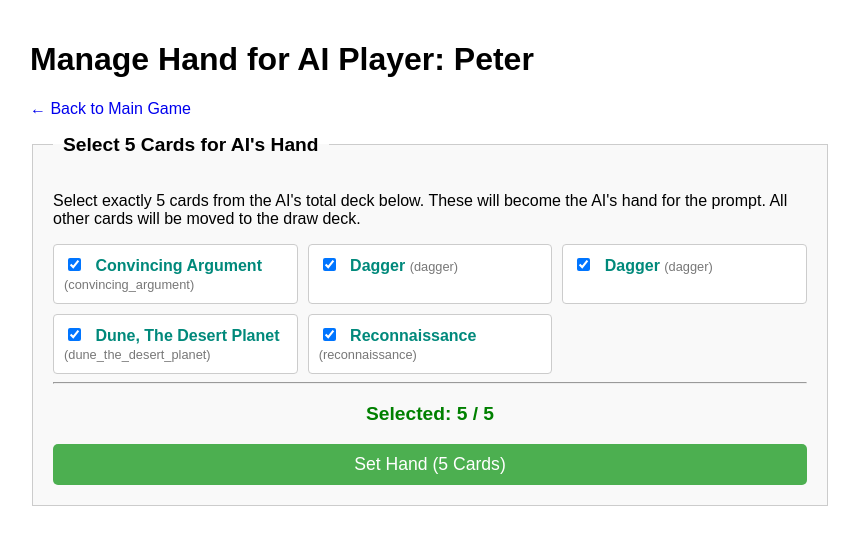
After one commit to Kacper-Slezak/ENG_DUNE, a Flask app: page /manage_ai_hand in a window 1280 px wide. The commit adds this page. Shown: the top 545 px of the page, without its empty margins (210-1069 px from the left). Run offline with Flask 3, Linux system fonts and the light colour scheme.

Commit message:
feat: playable game v7

```diff
--- a/app/app.py
+++ b/app/app.py
@@ -11,7 +11,8 @@ from game_manager import (
     process_pass_turn,
     process_buy_card,
     get_card_persuasion_cost,
-    add_card_to_market # <--- NOWY IMPORT
+    add_card_to_market,
+    set_player_hand # <--- NOWY IMPORT
 )
 
 from build_ai_prompt import generate_ai_prompt, AI_PLAYER_NAME
@@ -29,14 +30,30 @@ def get_available_locations(locations_db, game_state):
     """Returns a list of available (free) locations."""
     available_locations = []
 
+    # Upewnij się, że locations_state istnieje
+    if "locations_state" not in game_state:
+         game_state["locations_state"] = {}
+
+    if not locations_db:
+        return []
+
     for loc_id, loc_data in locations_db.items():
+        # Ignoruj ścieżki wpływu, które nie są lokacjami agentów
+        if loc_id.endswith("_influence_path"):
+            continue
+
         location_state = game_state.get("locations_state", {}).get(loc_id, {})
+
+        # Na wypadek, gdyby game_stat był niekompletny
+        if not location_state:
+            game_state["locations_state"][loc_id] = {"occupied_by": None}
+
         if location_state.get("occupied_by") is None:
              available_locations.append({
                 "id": loc_id,
-                "name": loc_data["name"]
+                "name": loc_data.get("name", loc_id)
             })
-    return available_locations
+    return sorted(available_locations, key=lambda x: x['name'])
 
 @app.route('/', methods=['GET', 'POST'])
 def index():
@@ -77,11 +94,17 @@ def index():
     player_names = get_player_names(game_state)
     available_locations = get_available_locations(locations_db, game_state)
 
+    # --- ZMIENIONA LOGIKA TWORZENIA MAPY KART ---
     player_card_map = {}
     player_states = game_state.get("players", {})
 
     for player_name, player_data in player_states.items():
-        card_ids_list = player_data.get("hand", [])
+
+        if player_name == AI_PLAYER_NAME:
+            card_ids_list = player_data.get("hand", []) # AI używa ścisłej ręki
+        else:
+            card_ids_list = player_data.get("deck_pool", []) # Ludzie używają całej talii
+
         player_card_list = []
         for card_id in card_ids_list:
             if card_id in cards_db:
@@ -89,7 +112,11 @@ def index():
                     "id": card_id,
                     "name": cards_db[card_id].get("name", card_id)
                 })
+            else:
+                 print(f"Warning: Card ID '{card_id}' not found in cards_db for player {player_name}")
+
         player_card_map[player_name] = sorted(player_card_list, key=lambda x: x['name'])
+    # --- KONIEC ZMIENIONEJ LOGIKI ---
 
     player_agent_map = {}
 
@@ -186,7 +213,7 @@ def reveal_phase():
     for player_name, player_data in player_states.items():
         stats = player_data.get("reveal_stats", {})
         stats["name"] = player_name
-        stats["influence"] = player_data.get("influence", {}) # <--- DODANO WPŁYWY
+        stats["influence"] = player_data.get("influence", {})
         all_player_stats.append(stats)
 
     market_cards_details = []
@@ -202,7 +229,6 @@ def reveal_phase():
             "cost": cost_display
         })
 
-    # ZMIANA: Przygotuj listę wszystkich kart do wyszukiwarki
     all_buyable_cards = []
     for card_id, card_data in cards_db.items():
         if get_card_persuasion_cost(card_data) != 999:
@@ -218,7 +244,7 @@ def reveal_phase():
         player_names=get_player_names(game_state),
         ai_player_name=AI_PLAYER_NAME,
         round_history=game_state.get("round_history", []),
-        all_buyable_cards=all_buyable_cards # <--- Przekaż do szablonu
+        all_buyable_cards=all_buyable_cards
     )
 
 @app.route('/buy_card', methods=['POST'])
@@ -248,7 +274,6 @@ def buy_card():
 
     return redirect(url_for('reveal_phase'))
 
-# --- NOWA TRASA (Punkt 4) ---
 @app.route('/add_to_market', methods=['POST'])
 def add_to_market():
     """Ręcznie dodaje kartę do rynku (Imperium Row)."""
@@ -258,18 +283,15 @@ def add_to_market():
         flash("Cannot modify market: Not in REVEAL phase.", "error")
         return redirect(url_for('reveal_phase'))
 
-    # Używamy 'card_id_typed' jako nazwy pola z formularza
     card_id_input = request.form.get('card_id_typed')
     if not card_id_input:
         flash("Invalid input: No card ID or name provided.", "error")
         return redirect(url_for('reveal_phase'))
 
-    # Sprawdź, czy użytkownik wpisał ID, czy nazwę
     card_id_to_add = None
     if card_id_input in cards_db:
         card_id_to_add = card_id_input
     else:
-        # Przeszukaj po nazwie (case-insensitive)
         for c_id, c_data in cards_db.items():
             if c_data.get("name", "").lower() == card_id_input.lower():
                 card_id_to_add = c_id
@@ -312,6 +334,7 @@ def reset_board():
     """Resetuje planszę na kolejną rundę."""
     game_state, _, _, _ = load_game_data()
     if game_state:
+        # ZMIANA: Ta funkcja teraz automatycznie dobiera karty
         new_game_state = perform_cleanup_and_new_round(game_state)
 
         if save_json_file(GAME_STATE_FILE, new_game_state):
@@ -321,6 +344,53 @@ def reset_board():
 
     return redirect(url_for('index'))
 
+# --- NOWA TRASA DO ZARZĄDZANIA RĘKĄ AI ---
+@app.route('/manage_ai_hand', methods=['GET', 'POST'])
+def manage_ai_hand():
+    """Wyświetla stronę do ręcznego ustawiania ręki gracza AI."""
+    game_state, _, cards_db, _ = load_game_data()
+
+    if game_state is None or cards_db is None:
+        flash("CRITICAL ERROR: Cannot load core game data. Check JSON files.", "error")
+        return render_template('error.html'), 500
+
+    if request.method == 'POST':
+        # Ustawiamy rękę tylko dla AI
+        player_name = AI_PLAYER_NAME
+        card_ids = request.form.getlist('card_ids') # Pobiera listę zaznaczonych kart
+
+        is_valid, message = set_player_hand(game_state, player_name, card_ids, cards_db)
+
+        if is_valid:
+            if save_json_file(GAME_STATE_FILE, game_state):
+                flash(message, "success")
+            else:
+                flash("CRITICAL ERROR: Cannot save game state after setting hand.", "error")
+        else:
+            flash(f"Invalid hand: {message}", "error")
+
+        return redirect(url_for('manage_ai_hand'))
+
+    # --- Logika GET ---
+    player_data = game_state.get("players", {}).get(AI_PLAYER_NAME, {})
+    deck_pool_ids = player_data.get("deck_pool", [])
+    current_hand_ids = player_data.get("hand", [])
+
+    deck_pool_details = []
+    for card_id in deck_pool_ids:
+        card_data = cards_db.get(card_id, {})
+        deck_pool_details.append({
+            "id": card_id,
+            "name": card_data.get("name", card_id)
+        })
+
+    return render_template('manage_ai_hand.html',
+        ai_player_name=AI_PLAYER_NAME,
+        deck_cards=sorted(deck_pool_details, key=lambda x: x['name']),
+        current_hand=current_hand_ids
+    )
+# --- KONIEC NOWEJ TRASY ---
+
 
 if __name__ == '__main__':
     print("Starting server at http://0.0.0.0:5000")
--- a/app/build_ai_prompt.py
+++ b/app/build_ai_prompt.py
@@ -3,9 +3,7 @@ import json
 import copy # Needed for deep copy
 
 # NOWY IMPORT:
-from game_manager import get_card_persuasion_cost
-
-AI_PLAYER_NAME = 'Peter'
+from game_manager import get_card_persuasion_cost, AI_PLAYER_NAME
 
 
 def generate_ai_prompt(game_state_data, cards_db):
--- /dev/null
+++ b/app/templates/manage_ai_hand.html
@@ -0,0 +1,106 @@
+<!DOCTYPE html>
+<html lang="en">
+<head>
+    <meta charset="UTF-8">
+    <title>Dune: Imperium - Manage AI Hand</title>
+    <style>
+        body { font-family: sans-serif; max-width: 800px; margin: 0 auto; padding: 20px; }
+        .message-success { color: green; font-weight: bold; }
+        .message-error { color: red; font-weight: bold; }
+        fieldset { border: 1px solid #ccc; padding: 20px; margin-bottom: 20px; background: #f9f9f9; }
+        legend { font-size: 1.2em; font-weight: bold; padding: 0 10px; }
+        button { background-color: #ff9800; color: white; cursor: pointer; padding: 10px 15px; font-size: 1.1em; border: none; border-radius: 5px; width: 100%; }
+        button:hover { background-color: #f57c00; }
+        a { text-decoration: none; }
+
+        .card-grid {
+            display: grid;
+            grid-template-columns: repeat(auto-fill, minmax(200px, 1fr));
+            gap: 10px;
+        }
+        .card-label {
+            display: block;
+            padding: 10px;
+            border: 1px solid #ccc;
+            border-radius: 4px;
+            background: #fff;
+            cursor: pointer;
+        }
+        .card-label:hover {
+            background: #f0f0f0;
+        }
+        input[type="checkbox"] {
+            margin-right: 10px;
+        }
+        input[type="checkbox"]:checked + .card-name {
+            font-weight: bold;
+            color: #00897b;
+        }
+    </style>
+</head>
+<body>
+    <h1>Manage Hand for AI Player: {{ ai_player_name }}</h1>
+    <p><a href="{{ url_for('index') }}">&larr; Back to Main Game</a></p>
+
+    {% with messages = get_flashed_messages(with_categories=true) %}
+        {% if messages %}
+            {% for category, message in messages %}
+                <p class="message-{{ category }}">{{ message }}</p>
+            {% endfor %}
+        {% endif %}
+    {% endwith %}
+
+    <form method="POST" action="{{ url_for('manage_ai_hand') }}" id="handForm">
+        <fieldset>
+            <legend>Select 5 Cards for AI's Hand</legend>
+            <p>Select exactly 5 cards from the AI's total deck below. These will become the AI's hand for the prompt. All other cards will be moved to the draw deck.</p>
+
+            <div class="card-grid">
+                {% for card in deck_cards %}
+                <label class="card-label">
+                    <input type="checkbox" name="card_ids" value="{{ card.id }}"
+                           {% if card.id in current_hand %}checked{% endif %}>
+                    <span class="card-name">{{ card.name }}</span>
+                    <span style="font-size: 0.8em; color: #777;">({{ card.id }})</span>
+                </label>
+                {% endfor %}
+            </div>
+
+            <hr>
+            <p id="selection_count" style="font-weight: bold; text-align: center; font-size: 1.2em;">
+                Selected: 0 / 5
+            </p>
+            <button type="submit" id="submitButton">Set Hand (5 Cards)</button>
+        </fieldset>
+    </form>
+
+    <script>
+        const checkboxes = document.querySelectorAll('input[name="card_ids"]');
+        const countLabel = document.getElementById('selection_count');
+        const submitButton = document.getElementById('submitButton');
+
+        function updateCount() {
+            const count = document.querySelectorAll('input[name="card_ids"]:checked').length;
+            countLabel.textContent = `Selected: ${count} / 5`;
+
+            if (count === 5) {
+                countLabel.style.color = "green";
+                submitButton.disabled = false;
+                submitButton.style.backgroundColor = "#4CAF50";
+            } else {
+                countLabel.style.color = "red";
+                submitButton.disabled = true;
+                submitButton.style.backgroundColor = "#ccc";
+            }
+        }
+
+        checkboxes.forEach(cb => {
+            cb.addEventListener('change', updateCount);
+        });
+
+        // Initial count on page load
+        updateCount();
+    </script>
+
+</body>
+</html>
```
Also changed, not shown: app/game_manager.py (+83 -62 lines), app/templates/index.html (+22 -30 lines).
